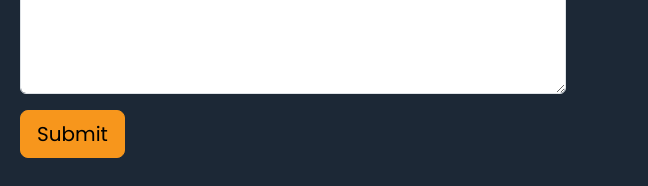
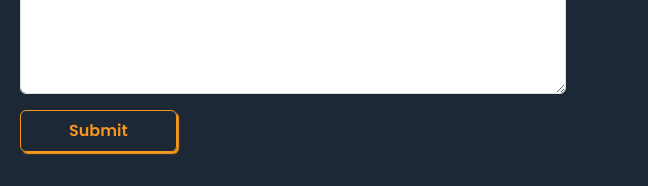
Before and after one commit to uritisaiabhishek/shivon-ai, a website: page src/contact.html in a window 1280 px wide. Shown: the part 766-952 px from the top of the page, 632-1280 px from the left. Drawn offline with nearby package versions, Linux system fonts and the light colour scheme; files that its build step writes are made by us from their sources; files whose address does not match are found by name.

Commit message:
contact page btn chnage

```diff
--- a/src/contact.html
+++ b/src/contact.html
@@ -74,7 +74,8 @@
                 Message is required.
               </div>
             </div>
-            <button type="submit" class="btn btn-primary btn-lg">Submit</button>
+
+            <button type="submit" class="btn btn-primary-outline text-primary border-primary px-5 py-2">Submit</button>
           </form>
         </div>
       </div>
```
Also changed, not shown: src/index.html (+1 -1 lines).
